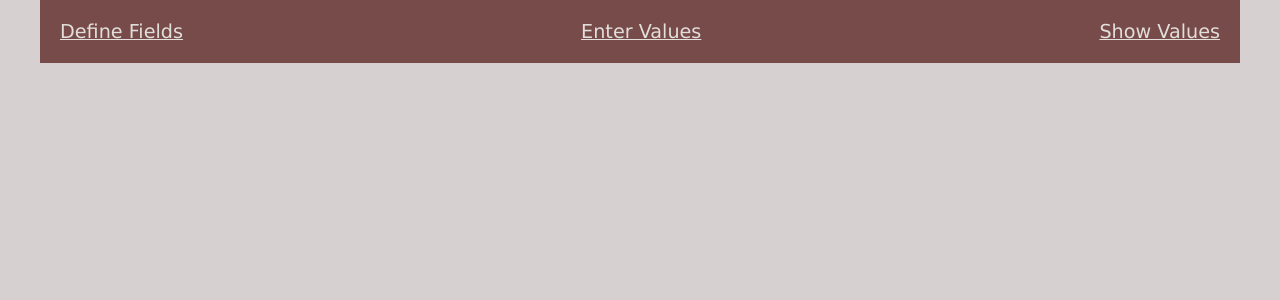
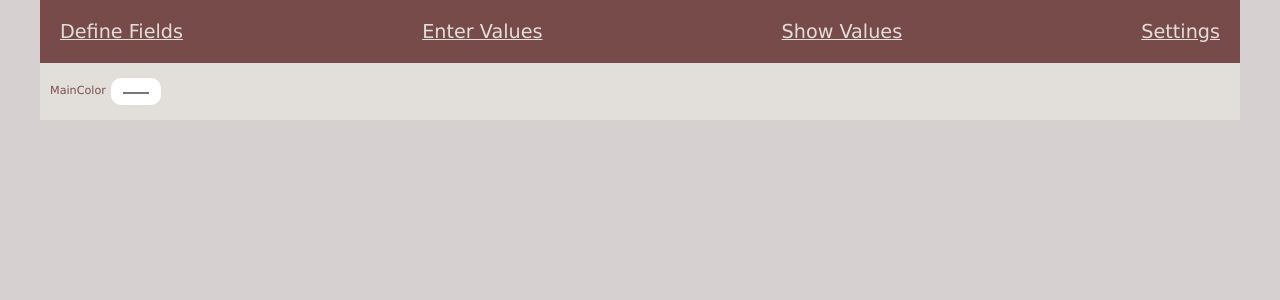
Before and after one commit to mcbauman/GenericData, a Vue app in the folder frontend/: page /settings in a window 1280 px wide. Shown: the top 300 px of the page. Built offline with nearby package versions, Linux system fonts and the light colour scheme; the HTML template or start-up script is replaced by a standard one.

Commit message:
Settings

```diff
--- a/frontend/src/App.vue
+++ b/frontend/src/App.vue
@@ -8,6 +8,7 @@ import { RouterLink, RouterView } from 'vue-router'
         <RouterLink to="/">Define Fields</RouterLink>
         <RouterLink to="/about">Enter Values</RouterLink>
         <RouterLink to="/ShowValues">Show Values</RouterLink>
+        <RouterLink to="/settings">Settings</RouterLink>
       </nav>
   </header>
   <main>
@@ -32,7 +33,7 @@ import { RouterLink, RouterView } from 'vue-router'
     font-size: 1.2rem;
     font-family: 'Lucida Sans', 'Lucida Sans Regular', 'Lucida Grande', 'Lucida Sans Unicode', Geneva, Verdana, sans-serif;
   }
-  input, select, button,fieldset{
+  input, select, button, fieldset{
     padding:10px;
     margin: 5px;
     font-size: 1.2rem;
@@ -40,7 +41,7 @@ import { RouterLink, RouterView } from 'vue-router'
     font-family: 'Lucida Sans', 'Lucida Sans Regular', 'Lucida Grande', 'Lucida Sans Unicode', Geneva, Verdana, sans-serif;
   }
 
-  input, select,fieldset{
+  input, select, fieldset{
     border-radius: 10px;
     background-color: var(--inputs);
   }
--- a/frontend/src/main.js
+++ b/frontend/src/main.js
@@ -1,7 +1,7 @@
 import { createApp } from 'vue'
 import { createPinia } from 'pinia'
 import { library } from "@fortawesome/fontawesome-svg-core";
-import { faFloppyDisk, faPhone, faPlus, faRotateRight, faTrash, faMinus } from "@fortawesome/free-solid-svg-icons";
+import { faFloppyDisk, faPlus, faRotateRight, faTrash, faMinus } from "@fortawesome/free-solid-svg-icons";
 import { FontAwesomeIcon } from "@fortawesome/vue-fontawesome";
 
 library.add(faRotateRight,faTrash, faFloppyDisk, faPlus, faMinus );
--- a/frontend/src/router/index.js
+++ b/frontend/src/router/index.js
@@ -1,6 +1,7 @@
 import { createRouter, createWebHistory } from 'vue-router'
 import HomeView from '../views/HomeView.vue'
 import ListView from "../views/ListView.vue"
+import SettingsView from "../views/SettingsView.vue"
 
 const router = createRouter({
   history: createWebHistory(import.meta.env.BASE_URL),
@@ -22,6 +23,11 @@ const router = createRouter({
       path:"/ShowValues",
       name:"ShowValues",
       component:ListView
+    },
+    {
+      path:"/settings",
+      name:"settings",
+      component:SettingsView
     }
   ]
 })
--- /dev/null
+++ b/frontend/src/stores/SettingsStore.js
@@ -0,0 +1,47 @@
+import { ref, computed } from "vue";
+import { defineStore } from "pinia";
+
+export const useSettingsStore = defineStore("keyResponse", () => {
+  const Values = ref({})
+
+//   function requestKeyes() {
+//     fetch("http://localhost:9000/requestSettings")
+//       .then((response) => response.json())
+//       .then((data) => {
+//         Settings.value = data;
+//       });
+//   }
+
+//   function storeNewKey(newSettings) {
+//     console.log("NEW Settings IN StoreNewKey",newSettings);
+//     fetch("http://localhost:9000/postSettings", {
+//       method: "POST",
+//       headers: { "content-Type": "application/json" },
+//       body: JSON.stringify(newSettings),
+//     }).then(() => {
+//       requestKeyes();
+//     });
+//   }
+
+//   function deleteKey(filter) {
+//     fetch("http://localhost:9000/removeKey", {
+//       method: "Delete",
+//       headers: { "content-Type": "application/json" },
+//       body: JSON.stringify(filter),
+//     }).then(() => {
+//       requestKeyes();
+//     });
+//   }
+
+//   function updateKey(_id,index) {
+//     fetch("http://localhost:9000/updateKey", {
+//       method: "Put",
+//       headers: { "content-Type": "application/json" },
+//       body: JSON.stringify({_id,index}),
+//     }).then(() => {
+//       console.log("Settings Sortet BE");
+//     });
+//   }
+
+  return { Values};
+});
--- /dev/null
+++ b/frontend/src/views/SettingsView.vue
@@ -0,0 +1,18 @@
+<script setup>
+import { useSettingsStore } from '../stores/SettingsStore';
+const settings=useSettingsStore()
+</script>
+
+<template>
+    <section>
+        <form>
+            <div>
+                <span>MainColor</span>
+                <input type="color" v-bind="settings.Values">
+            </div>
+        </form>
+    </section>
+</template>
+
+<style scoped>
+</style>
```
